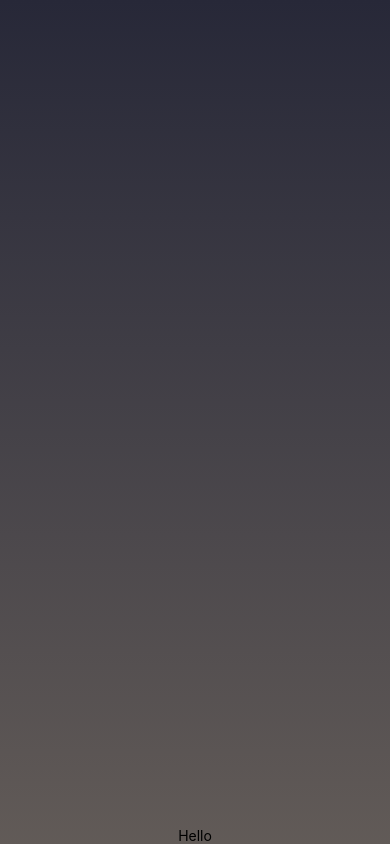
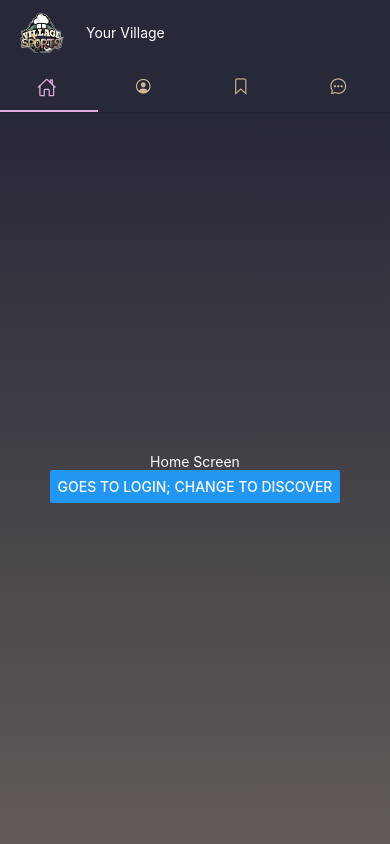
Before and after one commit to Blue-Ocean-Naruto/Village-Sports, a React Native app: screen /HomeScreen in a window 390 px wide. Built offline with nearby package versions, Linux system fonts and the light colour scheme.

Commit message:
NavTab bar works with both tab and stack navigation. Added logo header to top - needs more work with styling

```diff
--- a/App.js
+++ b/App.js
@@ -7,9 +7,9 @@ import { NavigationContainer } from '@react-navigation/native';
 import { createNativeStackNavigator } from '@react-navigation/native-stack';
 
 import HomeScreen from './client/home/HomeScreen.jsx';
-import Home from './client/home/Home.jsx';
 import LogIn from './client/login/index.jsx';
 
+import NavStackHeader from './client/sharedComponents/NavStackHeader.jsx';
 
 const Stack = createNativeStackNavigator();
 
@@ -17,7 +17,7 @@ export default function App() {
   return (
     <NavigationContainer>
       <Stack.Navigator>
-        <Stack.Screen name="HomeScreen" component={HomeScreen} options={{headerShown: false}}/>
+        <Stack.Screen name="HomeScreen" component={HomeScreen} options={{headerTitle: NavStackHeader, headerStyle: { backgroundColor: '#272838', borderBottomWidth: 0}}}/>
         <Stack.Screen name="login" component={LogIn} />
       </Stack.Navigator>
     </NavigationContainer>
--- a/client/home/Home.jsx
+++ b/client/home/Home.jsx
@@ -1,20 +1,17 @@
 import React from 'react';
 import { Text, View, StyleSheet, Button } from 'react-native';
-import { LinearGradient } from 'expo-linear-gradient';
+import LinearView from '../sharedComponents/LinearView.jsx';
 
 export default function Home({ navigation }) {
   return (
-    <LinearGradient style={styles.container} colors={["#272838", "rgba(206, 185, 146, 0.35)"]}>
-      <Text>Home Screen</Text>
-    </LinearGradient>
+    <LinearView>
+      <Text style={{color: '#fff'}}>Home Screen</Text>
+      <Button
+        title="Goes to Login; Change to Discover"
+        onPress={() =>
+          navigation.navigate('login')
+        }
+      />
+    </LinearView>
   )
 }
-
-const styles = StyleSheet.create({
-  container: {
-    flex: 1,
-    backgroundColor: '#272838',
-    alignItems: 'center',
-    justifyContent: 'center',
-  },
-});
--- a/client/home/HomeScreen.jsx
+++ b/client/home/HomeScreen.jsx
@@ -1,33 +1,82 @@
 import React from 'react';
-import { StyleSheet, Text, Button, View } from 'react-native';
-// import { createMaterialTopTabNavigator } from "react-navigation-tabs";
-// import { createAppContainer } from "react-navigation";
-// import Ionicons from '@expo/vector-icons/Ionicons';
+import { Text, Button, View } from 'react-native';
+import { createMaterialTopTabNavigator } from "@react-navigation/material-top-tabs";
+import { createNativeStackNavigator } from '@react-navigation/native-stack';
+import Ionicons from '@expo/vector-icons/Ionicons';
 
 import LinearView from '../sharedComponents/LinearView.jsx';
 
+import LogIn from '../login/index.jsx';
 import Home from './Home.jsx';
 import TempProfile from './TempProfile.jsx';
 import TempWatchList from './TempWatchList.jsx';
 import TempChat from './TempChat.jsx';
 
+const Tab = createMaterialTopTabNavigator();
+const Stack = createNativeStackNavigator();
 
-const HomeScreen = ({navigation}) => {
+const HomeStack = () => {
   return (
-    <LinearView style={styles.container}>
-      <View style={styles.container}>
-        <Text>Hello</Text>
-      </View>
-    </LinearView>
+    <Stack.Navigator>
+      <Stack.Screen name="Home" component={Home} options={{headerShown: false}}/>
+      <Stack.Screen name="Login" component={LogIn} />
+    </Stack.Navigator>
+  );
+}
+
+const HomeScreen = ({ navigation }) => {
+  return (
+    <Tab.Navigator screenOptions={{
+      tabBarShowLabel: false,
+      headerShown: false,
+      tabBarActiveTintColor: '#DCABDF',
+      tabBarInactiveTintColor: '#CEB992',
+      tabBarStyle: {
+        backgroundColor: '#272838',
+      },
+      tabBarIndicatorStyle: {
+        backgroundColor: '#DCABDF',
+      }
+    }}>
+      <Tab.Screen name="Home2" component={HomeStack} options={{
+        tabBarIcon: (tabInfo) => (
+          <Ionicons
+            name="ios-home-outline"
+            size={tabInfo.focused ? 20 : 18}
+            color={tabInfo.color}
+          />
+        )
+      }}/>
+      <Tab.Screen name="Profile" component={TempProfile} options={{
+        tabBarIcon: (tabInfo) => (
+          <Ionicons
+            name="person-circle-outline"
+            size={tabInfo.focused ? 20 : 18}
+            color={tabInfo.color}
+          />
+        )
+      }}/>
+      <Tab.Screen name="Saved" component={TempWatchList} options={{
+        tabBarIcon: (tabInfo) => (
+          <Ionicons
+            name="bookmark-outline"
+            size={tabInfo.focused ? 20 : 18}
+            color={tabInfo.color}
+          />
+        )
+      }}/>
+      <Tab.Screen name="Chat" component={TempChat} options={{
+        tabBarIcon: (tabInfo) => (
+          <Ionicons
+            name="ios-chatbubble-ellipses-outline"
+            size={tabInfo.focused ? 20 : 18}
+            color={tabInfo.color}
+          />
+        )
+      }}/>
+    </Tab.Navigator>
   );
 };
 
-const styles = StyleSheet.create({
-  container: {
-    flex: 1,
-    alignItems: 'right',
-    justifyContent: 'flex-end',
-  },
-});
 
 export default HomeScreen;
--- a/client/home/TempChat.jsx
+++ b/client/home/TempChat.jsx
@@ -1,19 +1,11 @@
 import React from 'react';
 import { Text, View, StyleSheet } from 'react-native';
+import LinearView from '../sharedComponents/LinearView.jsx';
 
 export default function TempChat() {
   return (
-    <View style={styles.container}>
+    <LinearView>
       <Text>Temp Chat Screen!</Text>
-    </View>
+    </LinearView>
   )
 }
-
-const styles = StyleSheet.create({
-  container: {
-    flex: 1,
-    backgroundColor: 'gray',
-    alignItems: 'center',
-    justifyContent: 'center',
-  },
-});
--- a/client/home/TempProfile.jsx
+++ b/client/home/TempProfile.jsx
@@ -1,19 +1,11 @@
 import React from 'react';
 import { Text, View, StyleSheet } from 'react-native';
+import LinearView from '../sharedComponents/LinearView.jsx';
 
 export default function TempProfile() {
   return (
-    <View style={styles.container}>
+    <LinearView>
       <Text>Temp Profile Screen!</Text>
-    </View>
+    </LinearView>
   )
 }
-
-const styles = StyleSheet.create({
-  container: {
-    flex: 1,
-    backgroundColor: 'gray',
-    alignItems: 'center',
-    justifyContent: 'center',
-  },
-});
--- /dev/null
+++ b/client/sharedComponents/NavStackHeader.jsx
@@ -0,0 +1,45 @@
+/* This component can't really be shared per se, since not all nav bars will have the same buttons or lack of buttons, but this may be a good reference for how you code your own custom header
+
+Right now it looks like this:
+------------------------------------------
+  <logo>  Your Village
+------------------------------------------
+
+but after changing the text to your screen's name, you could also add an icon or other clickable
+------------------------------------------
+  <logo>  Your ScreenName            ///  <- Like a triple bar thinggy
+------------------------------------------
+*/
+
+import React from 'react';
+import { View, Image, StyleSheet, Text } from 'react-native';
+
+export default function NavStackHeader () {
+  return (
+    <View style={styles.container}>
+      <Image
+        style={styles.image}
+        source={require('../../assets/VillageSportsLogo.png')}
+        contentFit='contain'
+      />
+      <Text style={styles.text}>Your Village</Text>
+    </View>
+  );
+}
+
+const styles = StyleSheet.create({
+  container: {
+    flexDirection: 'row',
+    justifyContent: 'center',
+    alignItems: 'center',
+  },
+  image: {
+    width: 50,
+    height: 50,
+    zIndex: 999,
+    marginRight: 20,
+  },
+  text: {
+    color: '#fff'
+  }
+})
--- a/package.json
+++ b/package.json
@@ -9,6 +9,7 @@
     "web": "expo start --web"
   },
   "dependencies": {
+    "@expo/vector-icons": "^13.0.0",
     "@expo/webpack-config": "^18.0.1",
     "@react-navigation/material-top-tabs": "^6.6.2",
     "@react-navigation/native": "^6.1.6",
@@ -20,12 +21,13 @@
     "react": "18.2.0",
     "react-dom": "18.2.0",
     "react-native": "0.71.8",
+    "react-native-gesture-handler": "~2.9.0",
     "react-native-pager-view": "6.1.2",
+    "react-native-reanimated": "^3.2.0",
     "react-native-safe-area-context": "4.5.0",
     "react-native-screens": "~3.20.0",
     "react-native-tab-view": "^3.5.1",
-    "react-native-web": "~0.18.10",
-    "react-native-gesture-handler": "~2.9.0"
+    "react-native-web": "~0.18.10"
   },
   "devDependencies": {
     "@babel/core": "^7.20.0"
```
Also changed, not shown: assets/VillageSportsLogo.png (added), 1 other file (tests, documents, lock files or other folders).
